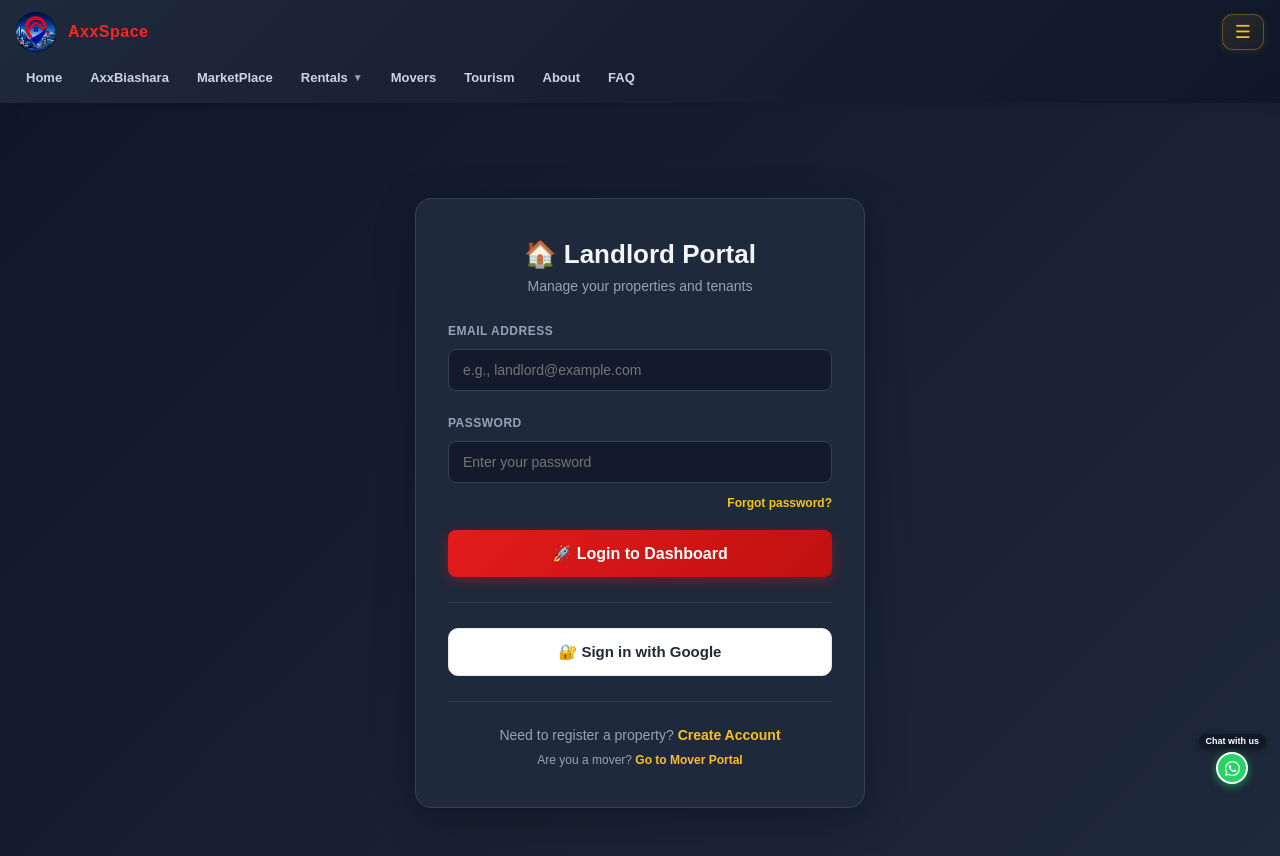
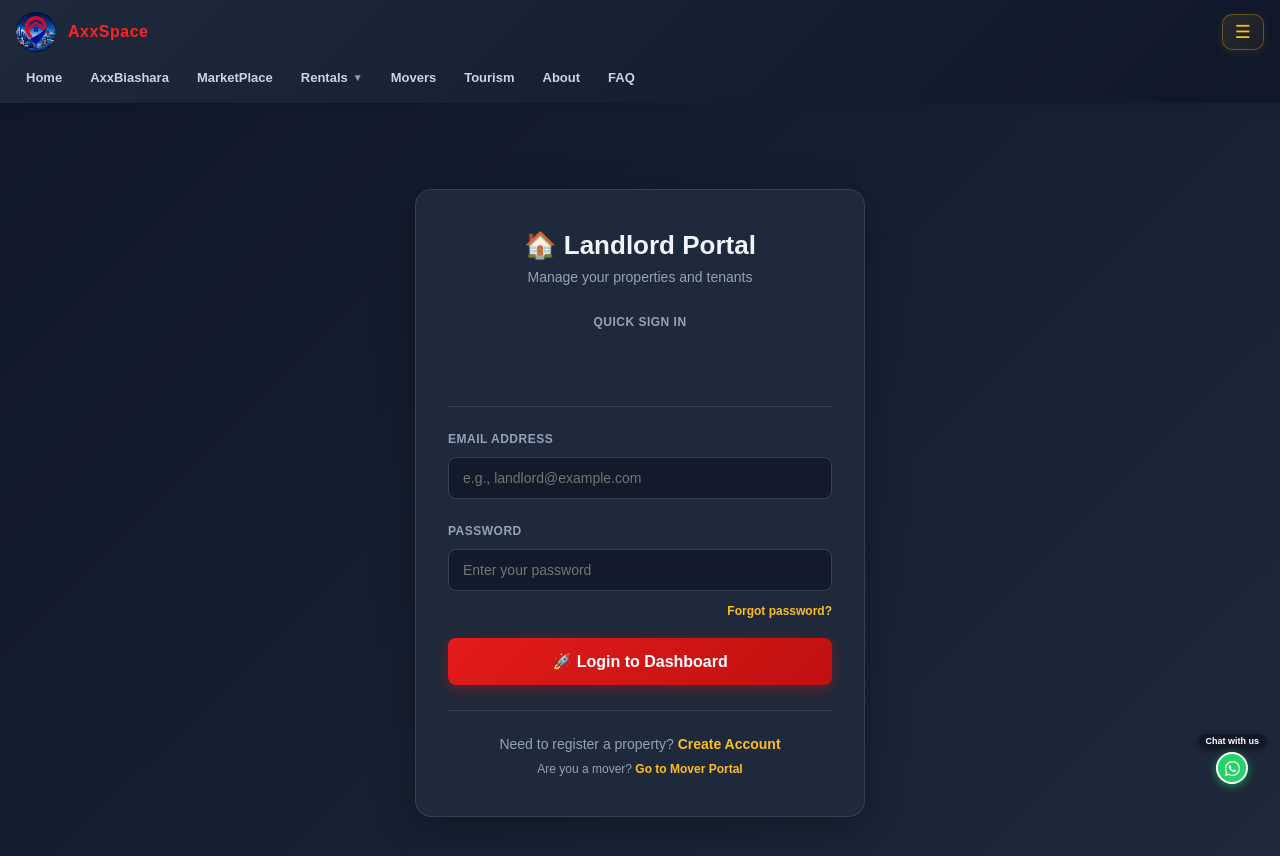
Before and after one commit to richard254120/axx-spaces-frontend, a React (Vite) app: page /login in a window 1280 px wide. Shown: the top 856 px of the page. Built offline with nearby package versions, Linux system fonts and the light colour scheme.

Commit message:
Updated project

```diff
--- a/src/pages/Login.jsx
+++ b/src/pages/Login.jsx
@@ -1,9 +1,12 @@
 import { useState, useContext } from "react";
 import { useNavigate, Link } from "react-router-dom";
 import { AuthContext } from "../context/AuthContext";
+import { GoogleOAuthProvider, GoogleLogin } from "@react-oauth/google";
+import jwtDecode from "jwt-decode";
 import { COLORS, buttonStyles, inputStyles, pageStyles } from "../styles/theme";
 
 const API_BASE = import.meta.env.VITE_API_URL || "https://axx-spaces-backend-1.onrender.com/api";
+const GOOGLE_CLIENT_ID = import.meta.env.VITE_GOOGLE_CLIENT_ID || "";
 
 export default function Login() {
   const navigate = useNavigate();
@@ -11,7 +14,7 @@ export default function Login() {
 
   const [formData, setFormData] = useState({ email: "", password: "" });
   const [loading, setLoading] = useState(false);
-  const [googleLoading, setGoogleLoading] = useState(false);
+  const [googleError, setGoogleError] = useState("");
   const [error, setError] = useState("");
   const [success, setSuccess] = useState("");
 
@@ -26,90 +29,48 @@ export default function Login() {
     setFormData((prev) => ({ ...prev, [name]: value }));
   };
 
-  const handleGoogleLogin = async () => {
-    setGoogleLoading(true);
+  // ✅ Google Sign-In Success
+  const handleGoogleSuccess = async (credentialResponse) => {
+    setGoogleError("");
     setError("");
 
     try {
-      // Load Google Identity Services
-      if (!window.google) {
-        // Load Google SDK dynamically
-        const script = document.createElement('script');
-        script.src = 'https://accounts.google.com/gsi/client';
-        script.async = true;
-        script.defer = true;
-        script.onload = () => initializeGoogleSignIn();
-        script.onerror = () => {
-          console.error("Google SDK failed to load. Check network connection and ensure this origin is authorized in Google Cloud Console.");
-          setError("Failed to load Google Sign-In. Ensure your origin is authorized in Google Cloud Console.");
-          setGoogleLoading(false);
-        };
-        document.head.appendChild(script);
-      } else {
-        initializeGoogleSignIn();
+      if (!credentialResponse?.credential) {
+        setGoogleError("Google authentication failed. Please try again.");
+        return;
       }
-    } catch (err) {
-      console.error("Google Sign-In error:", err);
-      setError("Google Sign-In is not configured. Please use email/password.");
-      setGoogleLoading(false);
-    }
-  };
 
-  const initializeGoogleSignIn = () => {
-    try {
-      window.google.accounts.id.initialize({
-        client_id: import.meta.env.VITE_GOOGLE_CLIENT_ID || "YOUR_GOOGLE_CLIENT_ID",
-        callback: handleGoogleCredentialResponse,
-        auto_select: false,
-      });
+      // Decode JWT from Google
+      const decoded = jwtDecode(credentialResponse.credential);
 
-      window.google.accounts.id.prompt((notification) => {
-        if (notification.isNotDisplayed()) {
-          setError("Google Sign-In popup was blocked. Please allow popups or use email/password.");
-          setGoogleLoading(false);
-        }
-      });
-    } catch (err) {
-      setError("Google Sign-In initialization failed. Please use email/password.");
-      setGoogleLoading(false);
-    }
-  };
-
-  const handleGoogleCredentialResponse = async (response) => {
-    try {
-      // Decode the JWT token
-      const base64Url = response.credential.split('.')[1];
-      const base64 = base64Url.replace(/-/g, '+').replace(/_/g, '/');
-      const jsonPayload = decodeURIComponent(atob(base64).split('').map((c) => {
-        return '%' + ('00' + c.charCodeAt(0).toString(16)).slice(-2);
-      }).join(''));
-
-      const googleUser = JSON.parse(jsonPayload);
+      console.log("✅ Google decoded:", { email: decoded.email, name: decoded.name });
 
       // Send to backend
       const res = await fetch(`${API_BASE}/auth/google`, {
         method: "POST",
         headers: { "Content-Type": "application/json" },
         body: JSON.stringify({
-          googleId: googleUser.sub,
-          email: googleUser.email,
-          name: googleUser.name,
-          picture: googleUser.picture,
+          googleId: decoded.sub,
+          email: decoded.email,
+          name: decoded.name,
+          picture: decoded.picture,
         }),
       });
 
       const data = await res.json();
 
       if (!res.ok) {
-        throw new Error(data.error || "Google authentication failed");
+        setGoogleError(data.error || "Google authentication failed");
+        console.error("Backend error:", data);
+        return;
       }
 
+      // Login successful
       login(data.token, data.user);
-
-      const userRole = data.user?.role?.toLowerCase().trim();
       setSuccess("✅ Google login successful! Redirecting...");
 
       setTimeout(() => {
+        const userRole = data.user?.role?.toLowerCase().trim();
         if (userRole === "landlord") {
           navigate("/dashboard");
         } else if (userRole === "mover") {
@@ -117,19 +78,25 @@ export default function Login() {
         } else {
           navigate("/");
         }
-      }, 1000);
+      }, 800);
 
     } catch (err) {
-      setError(err.message || "Google authentication failed. Please try again.");
-    } finally {
-      setGoogleLoading(false);
+      console.error("❌ Google login error:", err);
+      setGoogleError(err.message || "Failed to process Google login");
     }
   };
 
+  // ✅ Google Sign-In Error
+  const handleGoogleError = () => {
+    setGoogleError("Google Sign-In failed. Please try again or use email/password.");
+  };
+
+  // ✅ Email/Password Login
   const handleSubmit = async (e) => {
     e.preventDefault();
     setError("");
     setSuccess("");
+    setGoogleError("");
 
     if (!formData.email || !formData.password) {
       setError("❌ Email and password are required");
@@ -152,11 +119,10 @@ export default function Login() {
       }
 
       login(data.token, data.user);
-
-      const userRole = data.user?.role?.toLowerCase().trim();
       setSuccess("✅ Login successful! Redirecting...");
 
       setTimeout(() => {
+        const userRole = data.user?.role?.toLowerCase().trim();
         if (userRole === "landlord") {
           navigate("/dashboard");
         } else if (userRole === "mover") {
@@ -164,7 +130,7 @@ export default function Login() {
         } else {
           navigate("/");
         }
-      }, 1000);
+      }, 800);
 
     } catch (err) {
       setError(err.message || "❌ Login failed. Please try again.");
@@ -194,6 +160,13 @@ export default function Login() {
 
       const data = await response.json();
       setForgotMsg(data.message || "✅ Reset link sent! Check your inbox.");
+      if (data.message?.includes("✅")) {
+        setTimeout(() => {
+          setShowForgot(false);
+          setForgotEmail("");
+          setForgotMsg("");
+        }, 2000);
+      }
     } catch (err) {
       setForgotMsg("❌ Failed to send reset email. Try again.");
     } finally {
@@ -202,6 +175,7 @@ export default function Login() {
   };
 
   return (
+    <GoogleOAuthProvider clientId={GOOGLE_CLIENT_ID}>
       <div style={styles.root}>
         <style>{css}</style>
         <div style={styles.container}>
@@ -249,7 +223,11 @@ export default function Login() {
 
                 <p style={styles.footer}>
                   <span
-                  onClick={() => { setShowForgot(false); setForgotMsg(""); }}
+                    onClick={() => {
+                      setShowForgot(false);
+                      setForgotMsg("");
+                      setForgotEmail("");
+                    }}
                     style={styles.link}
                   >
                     ← Back to Login
@@ -264,7 +242,29 @@ export default function Login() {
 
                 {error && <div style={styles.error}>{error}</div>}
                 {success && <div style={styles.success}>{success}</div>}
+                {googleError && <div style={styles.error}>{googleError}</div>}
 
+                {/* GOOGLE SIGN-IN BUTTON */}
+                {GOOGLE_CLIENT_ID ? (
+                  <div style={styles.googleSection}>
+                    <p style={styles.googleLabel}>Quick Sign In</p>
+                    <GoogleLogin
+                      onSuccess={handleGoogleSuccess}
+                      onError={handleGoogleError}
+                      theme="outline"
+                      size="large"
+                      width="100%"
+                    />
+                  </div>
+                ) : (
+                  <div style={styles.warningBox}>
+                    ⚠️ Google Sign-In not configured. Check your .env file.
+                  </div>
+                )}
+
+                <div style={styles.divider}></div>
+
+                {/* EMAIL/PASSWORD LOGIN FORM */}
                 <form onSubmit={handleSubmit} style={styles.form}>
                   <div style={styles.formGroup}>
                     <label style={styles.label}>Email Address</label>
@@ -292,7 +292,10 @@ export default function Login() {
                     />
                     {/* ✅ FORGOT PASSWORD LINK */}
                     <span
-                    onClick={() => { setShowForgot(true); setError(""); }}
+                      onClick={() => {
+                        setShowForgot(true);
+                        setError("");
+                      }}
                       style={styles.forgotLink}
                     >
                       Forgot password?
@@ -314,35 +317,25 @@ export default function Login() {
 
                 <div style={styles.divider}></div>
 
-              {/* Google Login Button */}
-              <button
-                type="button"
-                onClick={handleGoogleLogin}
-                disabled={googleLoading}
-                style={{
-                  ...styles.googleBtn,
-                  opacity: googleLoading ? 0.7 : 1,
-                  cursor: googleLoading ? "not-allowed" : "pointer",
-                }}
-              >
-                {googleLoading ? "⏳ Connecting..." : "🔐 Sign in with Google"}
-              </button>
-
-              <div style={styles.divider}></div>
-
+                {/* FOOTER LINKS */}
                 <p style={styles.footer}>
                   Need to register a property?{" "}
-                <Link to="/register" style={styles.link}>Create Account</Link>
+                  <Link to="/register" style={styles.link}>
+                    Create Account
+                  </Link>
                 </p>
                 <p style={{ ...styles.footer, marginTop: "10px", fontSize: "12px" }}>
                   Are you a mover?{" "}
-                <Link to="/movers" style={styles.link}>Go to Mover Portal</Link>
+                  <Link to="/movers" style={styles.link}>
+                    Go to Mover Portal
+                  </Link>
                 </p>
               </>
             )}
           </div>
         </div>
       </div>
+    </GoogleOAuthProvider>
   );
 }
 
@@ -355,8 +348,6 @@ const styles = {
     padding: "20px",
   },
   container: { width: "100%", maxWidth: "450px" },
-  logoSection: { textAlign: "center", marginBottom: "30px" },
-  logo: { height: "70px", width: "auto" },
   formBox: {
     background: COLORS.bgLight,
     border: `1px solid ${COLORS.border}`,
@@ -368,27 +359,16 @@ const styles = {
   subtitle: { fontSize: "14px", color: COLORS.textMutedLight, margin: "0 0 30px", textAlign: "center" },
   error: { background: "rgba(239, 68, 68, 0.15)", color: "#fca5a5", padding: "12px", borderRadius: "8px", marginBottom: "20px", fontSize: "14px", textAlign: "center", border: "1px solid rgba(239, 68, 68, 0.3)" },
   success: { background: "rgba(34, 197, 94, 0.15)", color: "#86efac", padding: "12px", borderRadius: "8px", marginBottom: "20px", fontSize: "14px", textAlign: "center", border: "1px solid rgba(34, 197, 94, 0.3)" },
+  warningBox: { background: "rgba(245, 158, 11, 0.15)", color: "#fbbf24", padding: "12px", borderRadius: "8px", marginBottom: "20px", fontSize: "14px", textAlign: "center", border: "1px solid rgba(245, 158, 11, 0.3)" },
+
+  googleSection: { marginBottom: "20px" },
+  googleLabel: { fontSize: "12px", fontWeight: 700, color: COLORS.textMutedLight, textTransform: "uppercase", letterSpacing: "0.5px", marginBottom: "12px", textAlign: "center" },
+
   form: { display: "flex", flexDirection: "column", gap: "20px" },
   formGroup: { display: "flex", flexDirection: "column", gap: "6px" },
   label: { fontSize: "12px", fontWeight: 700, color: COLORS.textMutedLight, textTransform: "uppercase", letterSpacing: "0.5px" },
   input: inputStyles.dark,
   submitBtn: buttonStyles.primary,
-  googleBtn: {
-    width: "100%",
-    background: "white",
-    color: "#1f2937",
-    border: "1px solid #e5e7eb",
-    borderRadius: "10px",
-    padding: "14px",
-    fontSize: "15px",
-    fontWeight: 700,
-    cursor: "pointer",
-    display: "flex",
-    alignItems: "center",
-    justifyContent: "center",
-    gap: "10px",
-    transition: "all 0.2s",
-  },
   divider: { height: "1px", background: COLORS.border, margin: "25px 0" },
   footer: { textAlign: "center", color: COLORS.textMutedLight, fontSize: "14px" },
   link: { color: COLORS.accent, textDecoration: "none", fontWeight: 700, cursor: "pointer" },
```
Lines whose indentation alone changed are shown as unchanged.
